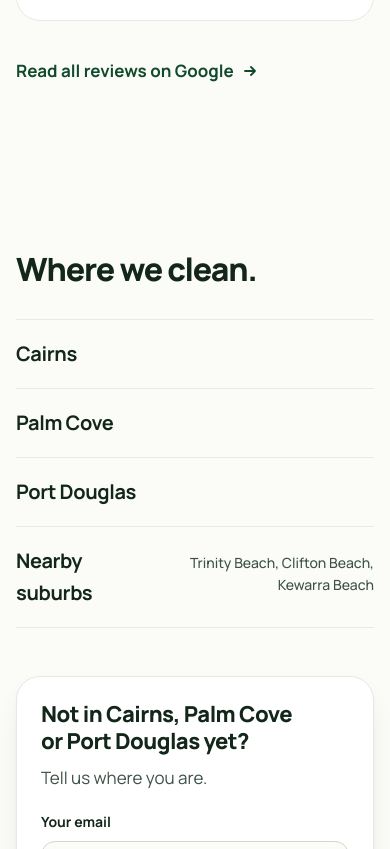
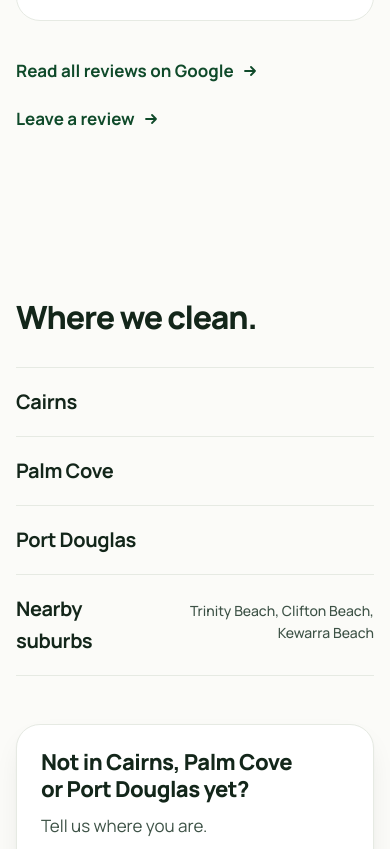
Before and after one commit to riyad-bnbclean/bnbclean-site, a plain HTML site: page index.html in a window 390 px wide. Shown: the part 7232-8081 px from the top of the page. Drawn offline with Linux system fonts and the light colour scheme.

Commit message:
Avis : lien Google g.page et lien « Leave a review »
- « Read all reviews on Google » → https://g.page/r/CaadyAft8m-8EBM
- Nouveau lien « Leave a review » → https://g.page/r/CaadyAft8m-8EBM/review
- Les deux en target _blank, rel noopener, côte à côte (retour à la ligne sur mobile)
- Plus aucune URL share.google ni maps.app.goo.gl dans le dépôt

Co-Authored-By: Claude Opus 5.5 <noreply@anthropic.com>

```diff
--- a/assets/site.css
+++ b/assets/site.css
@@ -259,7 +259,7 @@ p{text-wrap:pretty}
 .review figcaption{display:flex;flex-direction:column;gap:2px;padding-top:16px;border-top:1px solid var(--line)}
 .review figcaption strong{font-weight:700;color:var(--ink)}
 .review figcaption span{font-size:14px;color:var(--ink-2)}
-.reviews-more{margin-top:28px}
+.reviews-more{margin-top:28px;display:flex;flex-wrap:wrap;column-gap:32px;row-gap:4px}
 
 /* ---------- Area + waitlist ---------- */
 .area-grid{display:grid;gap:48px}
--- a/index.html
+++ b/index.html
@@ -282,7 +282,10 @@
         <figcaption><strong>Celia Morin</strong><span>Google review · August 2026</span></figcaption>
       </figure>
     </div>
-    <p class="reviews-more"><a class="link-arrow" href="https://share.google/G1mapNPcvI2kSUXNo" target="_blank" rel="noopener"><span>Read all reviews on Google</span><svg width="16" height="16" viewBox="0 0 16 16" aria-hidden="true"><path d="M3 8h10M9 4l4 4-4 4" fill="none" stroke="currentColor" stroke-width="1.8" stroke-linecap="round" stroke-linejoin="round"/></svg></a></p>
+    <p class="reviews-more">
+      <a class="link-arrow" href="https://g.page/r/CaadyAft8m-8EBM" target="_blank" rel="noopener"><span>Read all reviews on Google</span><svg width="16" height="16" viewBox="0 0 16 16" aria-hidden="true"><path d="M3 8h10M9 4l4 4-4 4" fill="none" stroke="currentColor" stroke-width="1.8" stroke-linecap="round" stroke-linejoin="round"/></svg></a>
+      <a class="link-arrow" href="https://g.page/r/CaadyAft8m-8EBM/review" target="_blank" rel="noopener"><span>Leave a review</span><svg width="16" height="16" viewBox="0 0 16 16" aria-hidden="true"><path d="M3 8h10M9 4l4 4-4 4" fill="none" stroke="currentColor" stroke-width="1.8" stroke-linecap="round" stroke-linejoin="round"/></svg></a>
+    </p>
   </div>
 </section>
 
```
